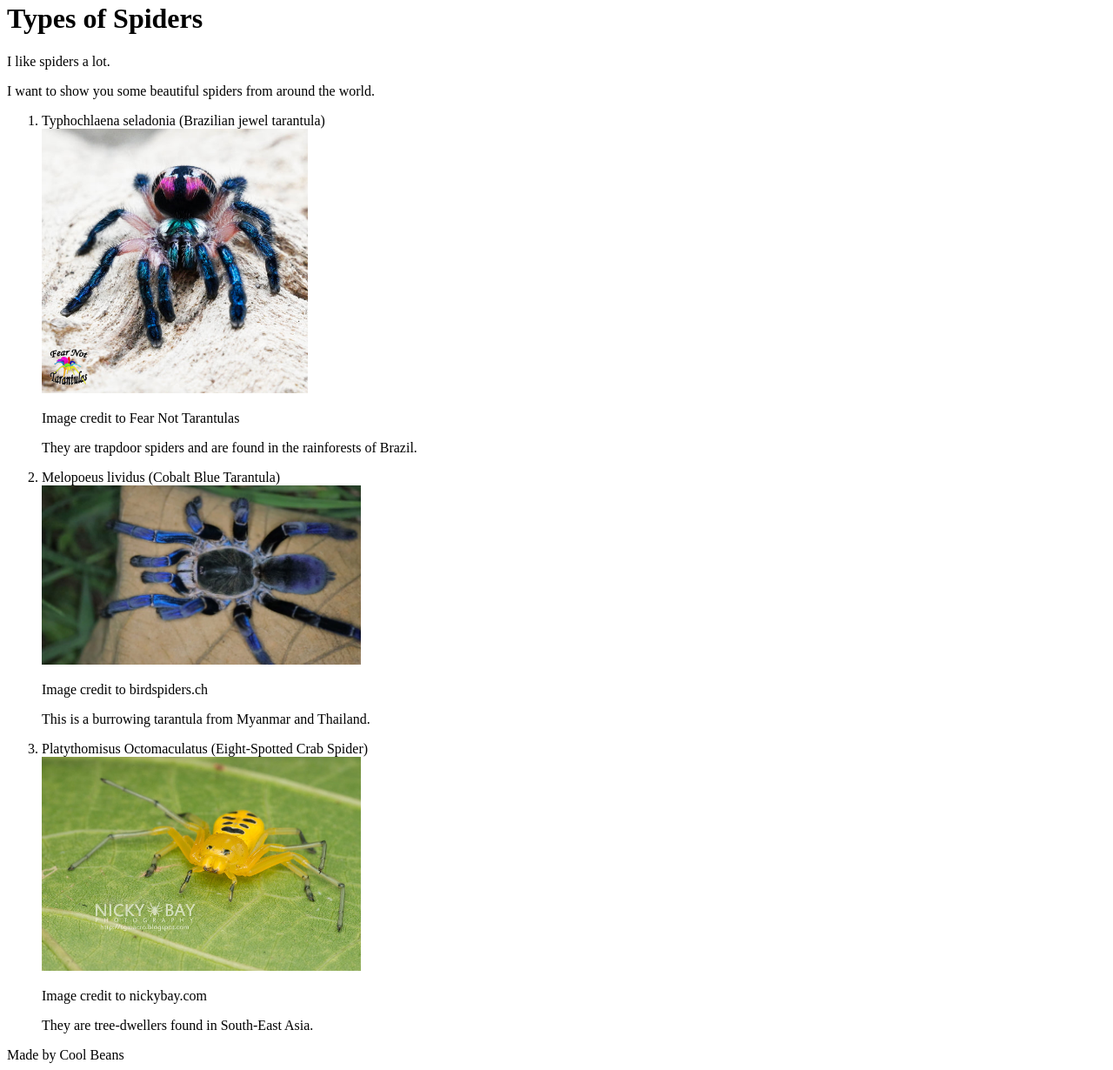
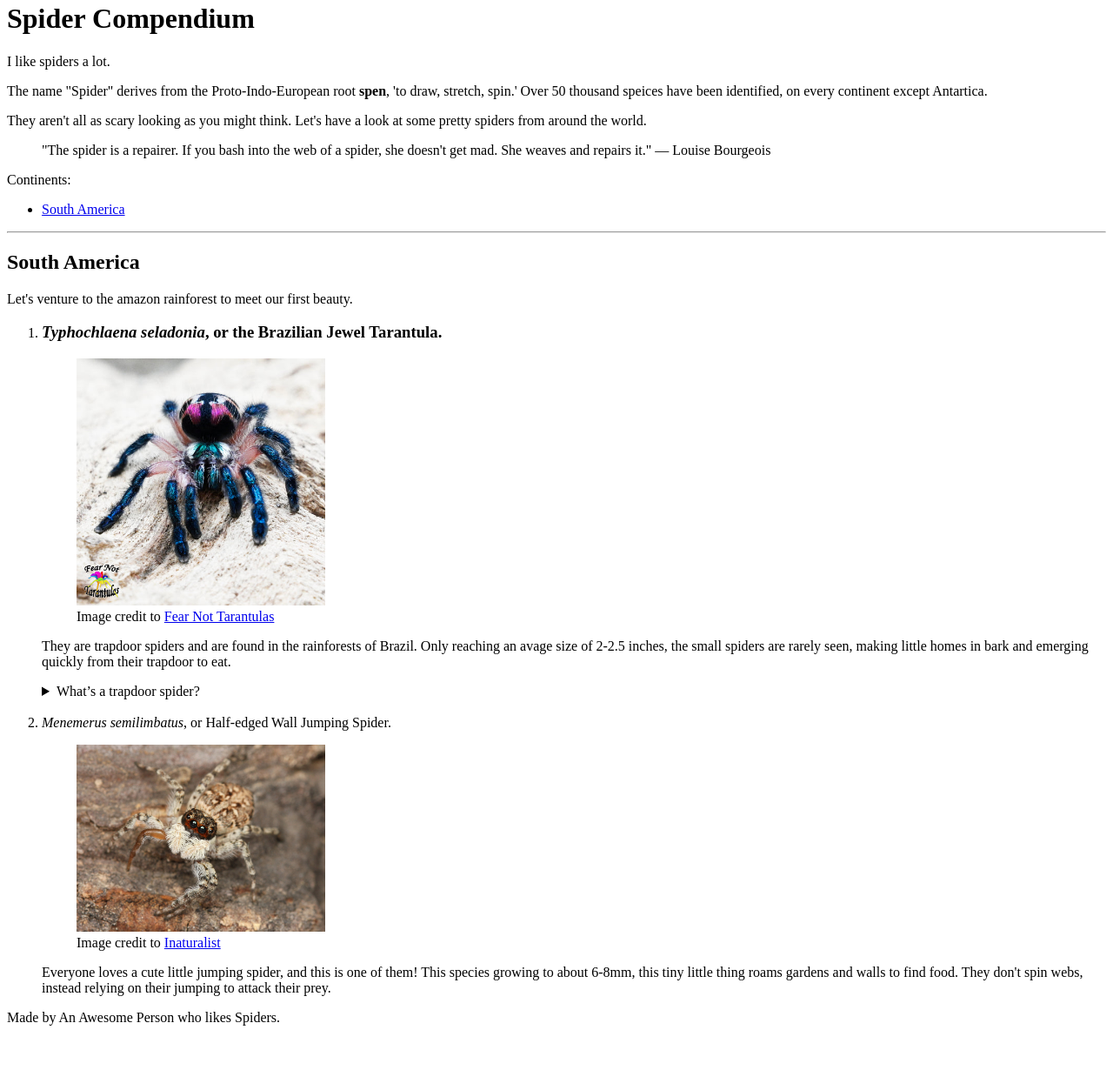
Before and after one commit to Kristen9922/WebDesign-K, a plain HTML site: page index.html in a window 1280 px wide. Shown: the part 18-1248 px from the top of the page at 87% size. After the commit the page ends 1205 px from the top, so only its background shows below. Drawn offline with Linux system fonts and the light colour scheme.

Commit message:
added south american spiders

```diff
--- a/index.html
+++ b/index.html
@@ -7,40 +7,63 @@
 </head>
 <body>
 	<header>
-		<h1>Types of Spiders</h1>
+		<h1>Spider Compendium</h1>
 	</header>
 	<main>
 		<p> I like spiders a lot. </p>
-		<p> I want to show you some beautiful spiders from around the world. </p>
-		<ol>
-			<li> Typhochlaena seladonia (Brazilian jewel tarantula) <br>
-			<img src="/img/BrazillianJewel.jpg"
-				alt=""
-				style=width:25%;>
-			<p> Image credit to Fear Not Tarantulas</p>
-			<p> They are trapdoor spiders and are found in the rainforests of Brazil. </p>
-			</li>
+		<p> The name "Spider" derives from the Proto-Indo-European root <b>spen</b>, 'to draw, stretch, spin.' Over 50 thousand speices have been identified, on every continent except Antartica. </p>
+		<p> They aren't all as scary looking as you might think. Let's have a look at some pretty spiders from around the world. </p>
 
-			<li> Melopoeus lividus (Cobalt Blue Tarantula) <br>
-				<img src="/img/CobaltBlue.jpg"
-					alt=""
-					style=width:30%;> <br>
-				<p> Image credit to birdspiders.ch </p>
-				<p> This is a burrowing tarantula from Myanmar and Thailand. </p>
-			</li>
+		<blockquote> "The spider is a repairer. If you bash into the web of a spider, she doesn't get mad. She weaves and repairs it." — Louise Bourgeois </blockquote>
 
-			<li> Platythomisus Octomaculatus (Eight-Spotted Crab Spider) <br>
-				<img src="/img/EightSpottedCrabSpider.jpg"
-					alt=""
-					style=width:30%;> <br>
-				<p> Image credit to nickybay.com </p>
-				<p> They are tree-dwellers found in South-East Asia. </p>
-			</li>
+		<nav aria-label="Main Navigation">
+			<p>Continents:</p>
+  			<ul>
+    			<li><a href="#SouthAmerica">South America</a></li>
+    		<!-- <li><a href="#NorthAmerica">North America</a></li> -->
+    		<!-- <li><a href="#Asia">Asia</a></li> -->
+  			</ul>
+		</nav>
 
-		</ol>
+		<!-- South American Spiders go here -->
+		<section id="SouthAmerica">
+			<hr>
+			<h2> South America </h2>
+			<p> Let's venture to the amazon rainforest to meet our first beauty. </p>
+
+			<ol>
+				<li> <h3> <I>Typhochlaena seladonia</I>, or the Brazilian Jewel Tarantula.</h3>
+					<figure>
+						<img src="/img/BrazillianJewel.jpg"
+							alt=""
+							style=width:25%;>
+						<figcaption> Image credit to <a href="https://fearnottarantulas.com/pages/typhochlaena-seladonia-brazilian-jewel-tarantula-information-and-caresheet">Fear Not Tarantulas</a> </figcaption>
+					</figure>
+					<p> They are trapdoor spiders and are found in the rainforests of Brazil. Only reaching an avage size of 2-2.5 inches, the small spiders are rarely seen, making little homes in bark and emerging quickly from their trapdoor to eat. </p>
+
+					<details>
+    					<summary>What’s a trapdoor spider?</summary>
+    					<p>Trapdoor spiders hide behind a hinged door and wait for prey to pass.</p>
+					</details>
+				</li> <br>
+
+				<li> <I>Menemerus semilimbatus</I>, or Half-edged Wall Jumping Spider.
+					<figure>
+						<img src="/img/WallJumpingSpider.jpg"
+							alt=""
+							style=width:25%;>
+						<figcaption> Image credit to <a href="https://www.inaturalist.org/photos/328472664">Inaturalist</a> </figcaption>
+					</figure>
+					<p> Everyone loves a cute little jumping spider, and this is one of them! This species growing to about 6-8mm, this tiny little thing roams gardens and walls to find food. They don't spin webs, instead relying on their jumping to attack their prey. </p>
+				</li>
+			</ol>
+		</section>
+
+		<!-- North American Spiders go here -->
+
 	</main>
 	<footer>
-		Made by Cool Beans
+		Made by An Awesome Person who likes Spiders.
 	</footer>
 </body>
-</html>
+</html
```
Also changed, not shown: img/WallJumpingSpider.jpg (added).
